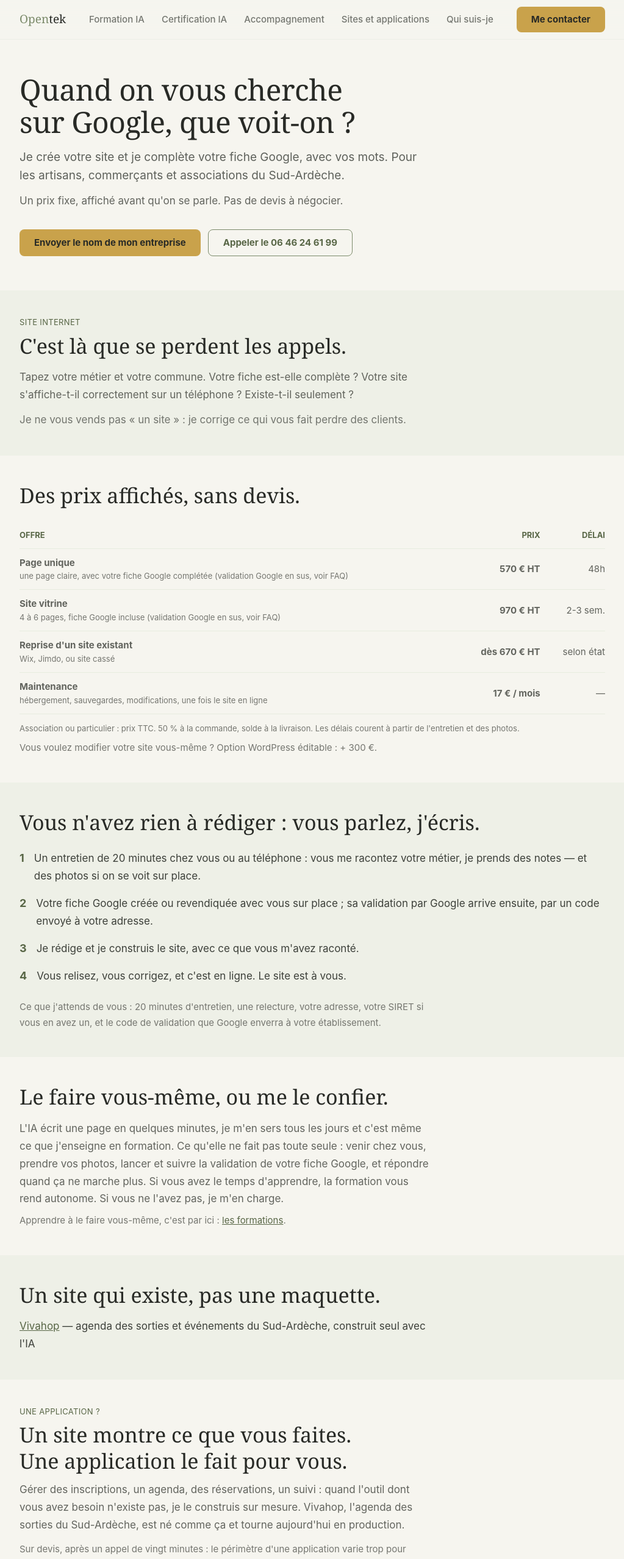
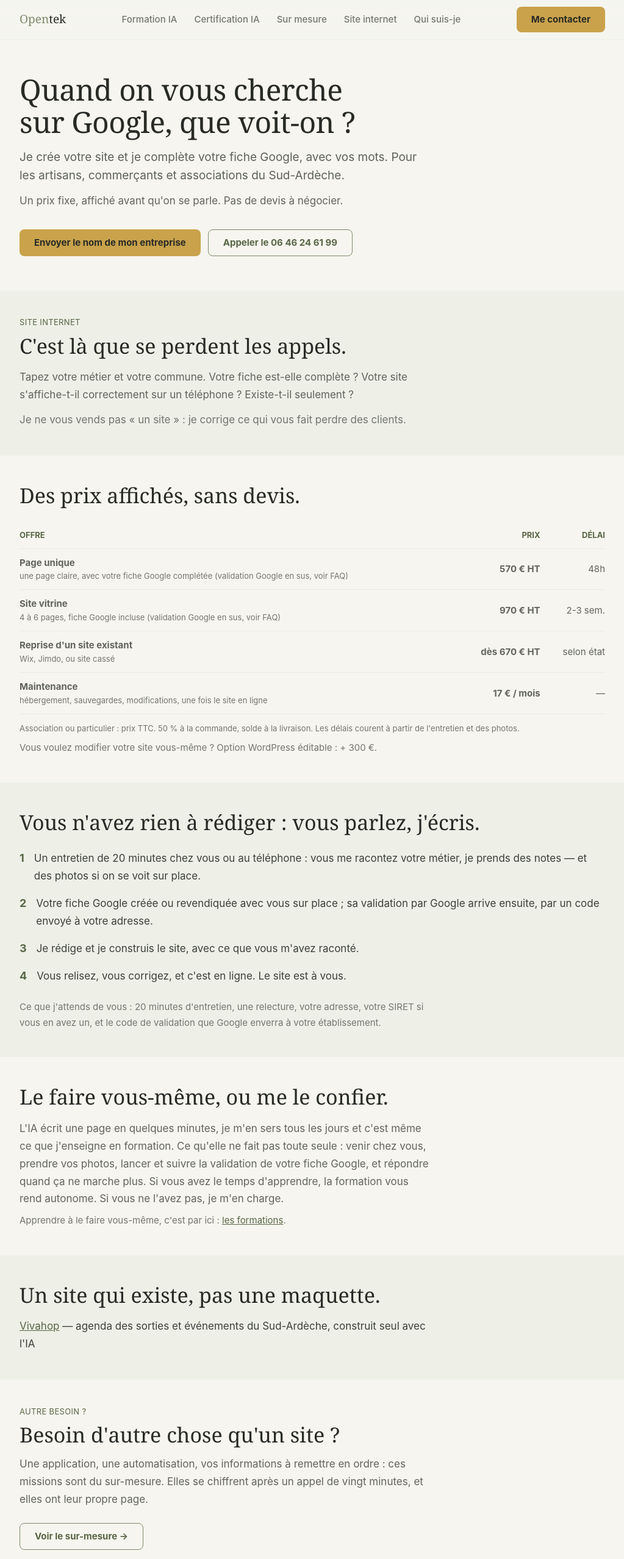
Before and after one commit to vincent-herm/opentek, an Astro site: page /site-internet in a window 1280 px wide. Shown: the top 2556 px of the page at 61% size, without its empty margins (128-1151 px from the left). Built offline with nearby package versions, Linux system fonts and the light colour scheme; Astro itself is replaced by a stand-in of ours.

Commit message:
Découpe par le prix : "Site internet" et "Sur mesure"
Le découpage de la veille (construire / organiser) obligeait le visiteur
à deviner dans quelle case tombait son besoin : une automatisation, une
application et un second cerveau se construisent tous. Un critère unique
et vérifiable le remplace, celui que le site énonce déjà : produit
standard à prix affiché, ou cas par cas sur devis.

- La page Accompagnement devient Sur mesure (/sur-mesure/, avec
  redirection depuis /accompagnement/) et regroupe en quatre situations :
  automatiser, construire l'outil qui manque, remettre ses informations
  au même endroit (données + second cerveau fusionnés), par où commencer.
  L'application y retourne.
- La page Site internet redevient celle d'un seul produit à prix
  affichés, avec un simple renvoi vers le sur-mesure.
- Un seul appel gratuit de vingt minutes ; "audit" ne désigne plus que
  l'offre payante.
- Menu : Formation IA, Certification IA, Sur mesure, Site internet,
  Qui suis-je. Accueil, Qui suis-je et formulaire alignés.

Co-Authored-By: Claude Sonnet 5.5 <noreply@anthropic.com>

```diff
--- a/astro.config.mjs
+++ b/astro.config.mjs
@@ -51,6 +51,8 @@ const redirects = {
   ),
   // La page Prestations est devenue Site internet (25/09/2026).
   '/prestations': '/site-internet/',
+  // La page Accompagnement est devenue Sur mesure (02/10/2026).
+  '/accompagnement': '/sur-mesure/',
 };
 
 export default defineConfig({
--- a/src/components/Footer.astro
+++ b/src/components/Footer.astro
@@ -17,8 +17,8 @@
             { label: 'Formation IA', href: '/formation/' },
             { label: 'Certification IA', href: '/certification/' },
             { label: 'Financement', href: '/financement/' },
-            { label: 'Accompagnement', href: '/accompagnement/' },
-            { label: 'Sites et applications', href: '/site-internet/' },
+            { label: 'Sur mesure', href: '/sur-mesure/' },
+            { label: 'Site internet', href: '/site-internet/' },
             { label: 'Qui suis-je', href: '/qui-suis-je/' },
           ].map(link => (
             <li><a href={link.href} class="texte-secondaire hover:text-sauge-fonce transition-colors">{link.label}</a></li>
--- a/src/components/Header.astro
+++ b/src/components/Header.astro
@@ -4,8 +4,8 @@ const currentPath = Astro.url.pathname;
 const navItems = [
   { label: 'Formation IA', href: '/formation/' },
   { label: 'Certification IA', href: '/certification/' },
-  { label: 'Accompagnement', href: '/accompagnement/' },
-  { label: 'Sites et applications', href: '/site-internet/' },
+  { label: 'Sur mesure', href: '/sur-mesure/' },
+  { label: 'Site internet', href: '/site-internet/' },
   { label: 'Qui suis-je', href: '/qui-suis-je/' },
 ];
 ---
--- a/src/content/contact.json
+++ b/src/content/contact.json
@@ -27,9 +27,8 @@
     { "valeur": "N5", "libelle": "N5 — Sécuriser l'IA dans votre entreprise, 1 jour" },
     { "valeur": "Certification RS7344", "libelle": "Certification RS7344" },
     { "valeur": "Audit", "libelle": "Audit — demi-journée, 590 € HT" },
-    { "valeur": "Accompagnement IA", "libelle": "Accompagnement IA — automatisation, données, second cerveau" },
+    { "valeur": "Accompagnement IA", "libelle": "Sur mesure — automatisation, application, données, second cerveau" },
     { "valeur": "Site internet", "libelle": "Site internet" },
-    { "valeur": "Application sur mesure", "libelle": "Application sur mesure" },
     { "valeur": "Autre / ne sait pas", "libelle": "Autre, ou je ne sais pas encore" }
   ],
   "statuts": [
--- a/src/content/index.json
+++ b/src/content/index.json
@@ -3,7 +3,7 @@
     "badge": "Vincent Hermitant · Ardèche",
     "title": "Arrêtez d'entendre parler de l'IA.",
     "subtitle": "Commencez à vous en servir.",
-    "description": "La formation qui vous rend autonome avec l'IA — sans jargon, sans dépendre de personne. Pour indépendants, TPE et petites structures. Pour qui préfère se faire certifier ou déléguer : une certification professionnelle (RS7344), un accompagnement sur mesure et des sites ou applications clé en main.",
+    "description": "La formation qui vous rend autonome avec l'IA — sans jargon, sans dépendre de personne. Pour indépendants, TPE et petites structures. Pour qui préfère se faire certifier ou déléguer : une certification professionnelle (RS7344), du sur-mesure et des sites clé en main.",
     "ctaFormation": "Voir les formations →",
     "ctaPrestations": "Voir les autres offres →"
   },
@@ -12,8 +12,8 @@
     "cartes": [
       { "titre": "Formation IA", "texte": "De l'initiation à l'autonomie : N1 à N5, en inter ou intra, finançable OPCO/FIFPL/AGEFICE.", "critere": "Pour vous si vous voulez maîtriser les outils et gagner du temps dès le lendemain.", "lien": "/formation/" },
       { "titre": "Certification IA", "texte": "RS7344 — une formation qui prépare à une certification professionnelle, financement CPF en cours de référencement.", "critere": "Pour vous si vous voulez conduire un projet d'intégration dans votre entreprise, et le faire reconnaître.", "lien": "/certification/" },
-      { "titre": "Accompagnement IA", "texte": "Automatisation, structuration des données, second cerveau, audit — sur devis, pour les TPE, PME et associations.", "critere": "Pour vous si vous préférez confier le travail plutôt que l'apprendre.", "lien": "/accompagnement/" },
-      { "titre": "Sites et applications", "texte": "Page unique, site vitrine, reprise d'un site existant, avec votre fiche Google — prix affichés. Applications sur mesure sur devis.", "critere": "Pour vous si on vous cherche sans vous trouver, ou s'il vous manque un outil sur mesure.", "lien": "/site-internet/" }
+      { "titre": "Sur mesure", "texte": "Automatisation, application, données, second cerveau, audit — sur devis, pour les TPE, PME et associations.", "critere": "Pour vous si vous avez un problème à résoudre, pas un produit à acheter.", "lien": "/sur-mesure/" },
+      { "titre": "Site internet", "texte": "Page unique, site vitrine, reprise d'un site existant, avec votre fiche Google — prix affichés.", "critere": "Pour vous si on vous cherche sur internet sans vous trouver.", "lien": "/site-internet/" }
     ]
   },
   "bio": "Ingénieur généraliste (ENI Metz), 25 ans d'enseignement à l'université. Aujourd'hui à Payzac, en Ardèche, j'accompagne celles et ceux qui veulent passer à l'action avec l'IA.",
--- a/src/content/qui-suis-je.json
+++ b/src/content/qui-suis-je.json
@@ -35,13 +35,13 @@
         "lien": "/certification/"
       },
       {
-        "titre": "Accompagnement IA",
-        "texte": "Automatisation, structuration des données, second cerveau, audit — sur devis.",
-        "lien": "/accompagnement/"
+        "titre": "Sur mesure",
+        "texte": "Automatisation, application, données, second cerveau, audit — sur devis.",
+        "lien": "/sur-mesure/"
       },
       {
-        "titre": "Sites et applications",
-        "texte": "Page unique, site vitrine ou reprise d'un site existant, fiche Google comprise — prix affichés. Applications sur mesure sur devis.",
+        "titre": "Site internet",
+        "texte": "Page unique, site vitrine ou reprise d'un site existant, fiche Google comprise — prix affichés.",
         "lien": "/site-internet/"
       }
     ]
--- a/src/content/site-internet.json
+++ b/src/content/site-internet.json
@@ -70,12 +70,10 @@
     ]
   },
   "autre": {
-    "etiquette": "Une application ?",
-    "titre": "Un site montre ce que vous faites. Une application le fait pour vous.",
-    "sousTitre": "Gérer des inscriptions, un agenda, des réservations, un suivi : quand l'outil dont vous avez besoin n'existe pas, je le construis sur mesure. Vivahop, l'agenda des sorties du Sud-Ardèche, est né comme ça et tourne aujourd'hui en production.",
-    "note": "Sur devis, après un appel de vingt minutes : le périmètre d'une application varie trop pour afficher un prix.",
-    "cta": "Décrire mon application →",
-    "lienAccompagnement": "Pour automatiser ou mieux organiser votre travail, voir l'accompagnement IA."
+    "etiquette": "Autre besoin ?",
+    "titre": "Besoin d'autre chose qu'un site ?",
+    "sousTitre": "Une application, une automatisation, vos informations à remettre en ordre : ces missions sont du sur-mesure. Elles se chiffrent après un appel de vingt minutes, et elles ont leur propre page.",
+    "cta": "Voir le sur-mesure →"
   },
   "qui": {
     "titre": "Vincent Hermitant",
--- a/src/content/accompagnement.json
+++ b/src/content/sur-mesure.json
@@ -1,8 +1,8 @@
 {
   "hero": {
-    "badge": "TPE, PME et associations · Audit à prix affiché",
+    "badge": "TPE, PME et associations · Sur devis",
     "title": "Vous passez trop de temps à faire tourner la boutique.",
-    "sousTitre": "Ressaisir les mêmes informations, chercher un document, mettre à jour quatre tableurs qui se contredisent. Automatisation, structuration des données, second cerveau : je mets ça en place avec vous, et je vous le laisse en main.",
+    "sousTitre": "Ressaisir les mêmes informations, chercher un document, mettre à jour quatre tableurs qui se contredisent. Automatisation, outil sur mesure, second cerveau : je mets ça en place avec vous, et je vous le laisse en main.",
     "cta": "Décrire mon besoin →"
   },
   "constat": {
@@ -18,21 +18,21 @@
         "texte": "Saisie, relances, publication, facturation : je construis la chaîne qui s'en charge, je la documente, et je vous la laisse en main."
       },
       {
-        "titre": "Vous ne retrouvez pas ce que vous avez écrit il y a trois mois ?",
-        "texte": "Vos notes, vos projets et vos décisions dans un système que l'IA peut lire et où vous retrouvez tout. Pas un outil de plus : une méthode, et l'agent qui va avec."
+        "titre": "Il vous manque un outil qui n'existe pas ?",
+        "texte": "Je construis une application ou un outil sur mesure, pour votre activité. Vivahop, l'agenda des sorties du Sud-Ardèche, est né comme ça et tourne aujourd'hui en production."
       },
       {
-        "titre": "Vos chiffres changent selon le fichier qu'on ouvre ?",
-        "texte": "Un fichier clients que personne ne met à jour, quatre tableurs qui se contredisent : je remets ça dans une base propre, partagée, connectée au reste de vos outils."
+        "titre": "Vos informations sont éparpillées ?",
+        "texte": "Fichiers clients, chiffres, notes, décisions : je remets tout au même endroit. Une base de données partagée et, si vous le souhaitez, votre « second cerveau » : un système où tout se retrouve en trois secondes, et que l'IA sait lire."
       },
       {
         "titre": "Vous ne savez pas par où commencer ?",
         "prix": "590 € HT",
-        "texte": "Une demi-journée d'audit : ce qui mérite d'être automatisé chez vous, ce qui ne le mérite pas, et dans quel ordre. Vous repartez avec une feuille de route écrite. Il arrive que la conclusion soit de ne rien automatiser — vous le saurez avant d'avoir dépensé davantage.",
+        "texte": "Le premier appel de vingt minutes est gratuit. Si on creuse : une demi-journée d'audit, pour savoir ce qui mérite d'être automatisé chez vous, ce qui ne le mérite pas, et dans quel ordre — avec une feuille de route écrite. Il arrive que la conclusion soit de ne rien automatiser.",
         "note": "Déduits de la mission si vous décidez de la lancer."
       }
     ],
-    "note": "L'audit est le seul prix affiché : c'est la porte d'entrée. Les missions qui en découlent se chiffrent sur devis, parce qu'une automatisation de facturation et une mise en place de second cerveau n'ont ni le même périmètre ni la même durée."
+    "note": "L'audit est le seul prix affiché : c'est la porte d'entrée. Les missions qui en découlent se chiffrent sur devis, parce qu'une automatisation de facturation, une application et une mise en place de second cerveau n'ont ni le même périmètre ni la même durée."
   },
   "methode": {
     "titre": "Comment ça se passe.",
@@ -55,9 +55,9 @@
     "note": "Ces trois chantiers sont les miens, pas des références clients. C'est volontaire : je préfère ne vendre que ce que j'ai déjà construit et que je maintiens tous les jours."
   },
   "site": {
-    "titre": "Vous cherchez un site, ou une application ?",
-    "texte": "Les sites ont leurs prix affichés, les applications se chiffrent sur devis. Tout est sur une page : page unique, site vitrine, reprise d'un site existant, application sur mesure.",
-    "cta": "Voir sites et applications →"
+    "titre": "Vous cherchez simplement un site internet ?",
+    "texte": "C'est ma seule offre à prix affichés : page unique, site vitrine, ou reprise d'un site existant, avec votre fiche Google.",
+    "cta": "Voir les offres de site internet →"
   },
   "faq": [
     {
--- a/src/pages/contact/index.astro
+++ b/src/pages/contact/index.astro
@@ -6,7 +6,7 @@ const champ = "w-full rounded-lg border border-sauge-clair bg-white px-3 py-2 te
 const etiquette = "block titre-mini mb-1";
 ---
 
-<Layout title="Me contacter" description="Dites-moi ce dont vous avez besoin : formation, certification, accompagnement IA ou site internet. Réponse sous 48 heures ouvrées.">
+<Layout title="Me contacter" description="Dites-moi ce dont vous avez besoin : formation, certification, sur-mesure ou site internet. Réponse sous 48 heures ouvrées.">
   <section class="section-hero">
     <div class="wrap">
       <h1 class="titre-page">{content.hero.title}</h1>
--- a/src/pages/site-internet/index.astro
+++ b/src/pages/site-internet/index.astro
@@ -3,7 +3,7 @@ import Layout from '../../layouts/Layout.astro';
 import content from '../../content/site-internet.json';
 ---
 
-<Layout title="Sites et applications — Création de site, fiche Google et applications sur mesure" description="Site web et fiche Google pour artisans, commerçants et associations du Sud-Ardèche, prix affichés. Applications sur mesure sur devis.">
+<Layout title="Site internet — Création de site et fiche Google, Sud-Ardèche" description="Site web et fiche Google pour artisans, commerçants et associations du Sud-Ardèche. Prix affichés, vous n'avez rien à rédiger.">
   <section class="section-hero">
     <div class="wrap">
       <h1 class="titre-page">{content.hero.title}</h1>
@@ -95,12 +95,10 @@ import content from '../../content/site-internet.json';
     <div class="wrap">
       <p class="text-xs uppercase tracking-wide text-sauge-fonce mb-2">{content.autre.etiquette}</p>
       <h2 class="titre-section mb-3">{content.autre.titre}</h2>
-      <p class="mesure text-texte/80">{content.autre.sousTitre}</p>
-      <p class="texte-secondaire mt-3 mesure">{content.autre.note}</p>
-      <a href="/contact/?offre=Application%20sur%20mesure&page=/site-internet/" class="btn btn-or mt-5">
+      <p class="mesure text-texte/80 mb-6">{content.autre.sousTitre}</p>
+      <a href="/sur-mesure/" class="btn btn-ligne">
         {content.autre.cta}
       </a>
-      <p class="texte-secondaire mt-4"><a href="/accompagnement/" class="text-sauge-fonce underline">{content.autre.lienAccompagnement}</a></p>
     </div>
   </section>
 
--- a/src/pages/accompagnement/index.astro
+++ b/src/pages/sur-mesure/index.astro
@@ -1,15 +1,15 @@
 ---
 import Layout from '../../layouts/Layout.astro';
-import content from '../../content/accompagnement.json';
+import content from '../../content/sur-mesure.json';
 ---
 
-<Layout title="Accompagnement IA — automatisation, données, second cerveau" description="Automatiser ce qui se refait à la main, structurer vos données, mettre en place votre second cerveau. Pour les TPE, PME et associations. Sur devis.">
+<Layout title="Sur mesure — automatisation, application, données, second cerveau" description="Automatiser ce qui se refait à la main, construire l'outil qui manque, remettre vos informations au même endroit. Pour les TPE, PME et associations. Sur devis.">
   <section class="section-hero">
     <div class="wrap">
       <span class="badge mb-6">{content.hero.badge}</span>
       <h1 class="titre-page">{content.hero.title}</h1>
       <p class="chapo mt-4">{content.hero.sousTitre}</p>
-      <a href="/contact/?offre=Accompagnement%20IA&page=/accompagnement/" class="btn btn-or mt-8">
+      <a href="/contact/?offre=Accompagnement%20IA&page=/sur-mesure/" class="btn btn-or mt-8">
         {content.hero.cta}
       </a>
     </div>
@@ -104,7 +104,7 @@ import content from '../../content/accompagnement.json';
       <h2 class="titre-section text-white mb-4">{content.ctaFinal.titre}</h2>
       <p class="mesure mx-auto text-white/70 text-sm mb-6">{content.ctaFinal.sousTitre}</p>
       <div class="flex flex-wrap justify-center gap-3">
-        <a href="/contact/?offre=Accompagnement%20IA&page=/accompagnement/" class="btn btn-or">
+        <a href="/contact/?offre=Accompagnement%20IA&page=/sur-mesure/" class="btn btn-or">
           {content.ctaFinal.ctaMail}
         </a>
         <a href="tel:+33646246199" class="btn btn-ligne-sombre">
```
